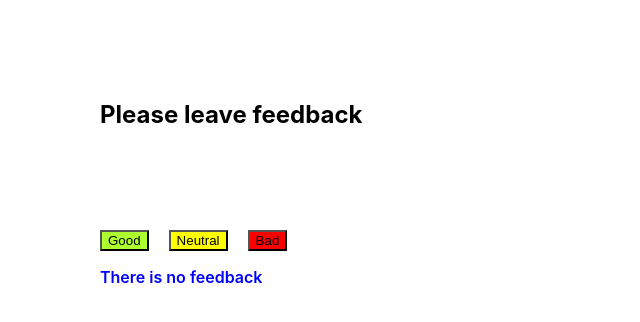
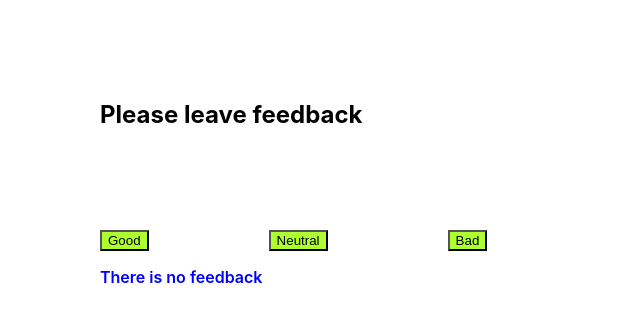
Before and after one commit to JamesKirk1985/goit-react-hw-02-feedback, a React (Create React App) app: page / in a window 1280 px wide. Shown: the top 322 px of the page, without its empty margins (0-640 px from the left). Built offline with nearby package versions, Linux system fonts and the light colour scheme.

Commit message:
repair feedback

```diff
--- a/src/components/App.jsx
+++ b/src/components/App.jsx
@@ -28,10 +28,6 @@ class Feedback extends Component {
       <Section title="Please leave feedback">
 
       <FeedbackOptions
-        options={{
-          positive: "Good",
-          neutral: "Neutral",
-          negative: "Bad"}}
         onLeaveFeedback={this.addFeedback}>
         </FeedbackOptions>
         {this.countTotalFeedback() === 0 ?
@@ -43,8 +39,7 @@ class Feedback extends Component {
         total={this.countTotalFeedback()}
         positivePercentage={this.countPositiveFeedbackPercentage()}>
         </Statistics>
-      }
-
+        }
       </Section>
     </>
   }
--- a/src/components/FeedbackOptions/FeedbackOptions.jsx
+++ b/src/components/FeedbackOptions/FeedbackOptions.jsx
@@ -1,10 +1,25 @@
+import { Component } from 'react'
 import css from './FeedbackOptions.module.css'
-export const FeedbackOptions = ({ options, onLeaveFeedback }) => {
+export class FeedbackOptions extends Component  {
+  state = {
+    options: ["Good", "Neutral", "Bad"]
+  }
+  render() {
     return (
-        <>
-        <button className={css.buttonGood } type="button" onClick={onLeaveFeedback}>{ options.positive}</button>
-      <button className={css.buttonNeutral } type="button" onClick={onLeaveFeedback}>{ options.neutral}</button>
-      <button className={css.buttonBad } type="button" onClick={onLeaveFeedback}>{ options.negative}</button>
-        </>
-    )
+      <>
+        {this.state.options.map(
+          (item, i) => {
+            return(
+              <button
+            key={i}
+            className={css.button}
+            type="button"
+            onClick={this.props.onLeaveFeedback}>
+            {item}
+          </button>  )
+          }
+        )}
+      </>
+      )
+  }
 }
--- a/src/components/FeedbackOptions/FeedbackOptions.module.css
+++ b/src/components/FeedbackOptions/FeedbackOptions.module.css
@@ -1,4 +1,4 @@
-.buttonGood {
+.button {
   background-color: greenyellow;
   margin-left: 100px;
   margin-right: 20px;
```
